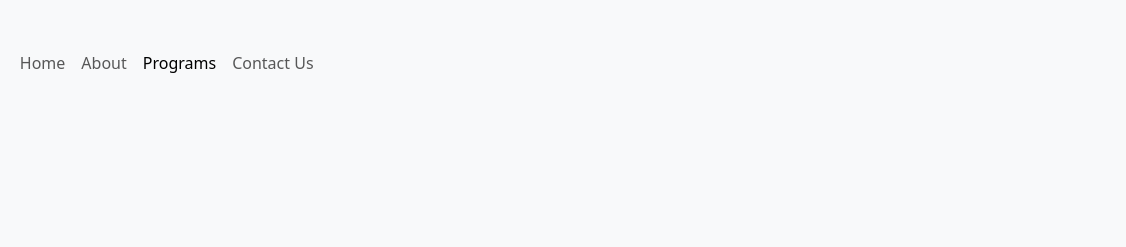
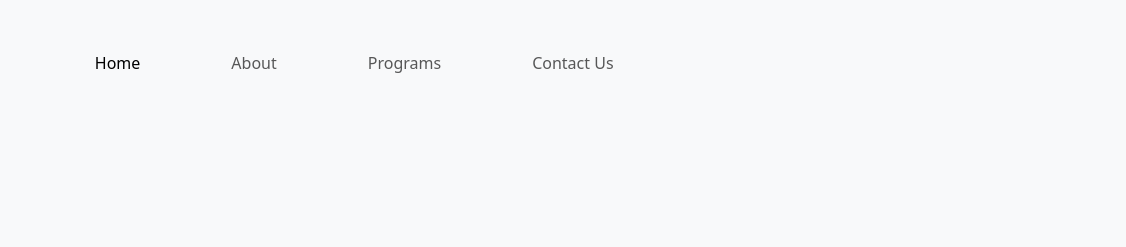
Before and after one commit to AngeliqueZ/DahonHealthway.github.io, a plain HTML site: page miniprogram1.html in a window 1280 px wide. Shown: the top 247 px of the page, 154-1280 px from the left. Drawn offline with nearby package versions, Linux system fonts and the light colour scheme.

Commit message:
miniprogram1.html

```diff
--- a/miniprogram1.html
+++ b/miniprogram1.html
@@ -20,16 +20,16 @@
     <div class="collapse navbar-collapse" id="navbarNav">
       <ul class="navbar-nav">
         <li class="nav-item">
-          <a class="nav-link" aria-current="page" href="index.html">Home</a>
+          <a class="nav-link active" aria-current="page" href="index.html" style="margin-left: 75px;">Home</a>
         </li>
         <li class="nav-item">
-          <a class="nav-link" href="miniabout.html">About</a>
+          <a class="nav-link" href="miniabout.html" style="margin-left: 75px;">About</a>
         </li>
         <li class="nav-item">
-          <a class="nav-link active" href="miniprograms.html">Programs</a>
+          <a class="nav-link" href="miniprograms.html" style="margin-left: 75px;">Programs</a>
         </li>
         <li class="nav-item">
-          <a class="nav-link" href="minicontactus.html">Contact Us</a>
+          <a class="nav-link" href="minicontactus.html" style="margin-left: 75px;">Contact Us</a>
         </li>
       </ul>
     </div>
```
